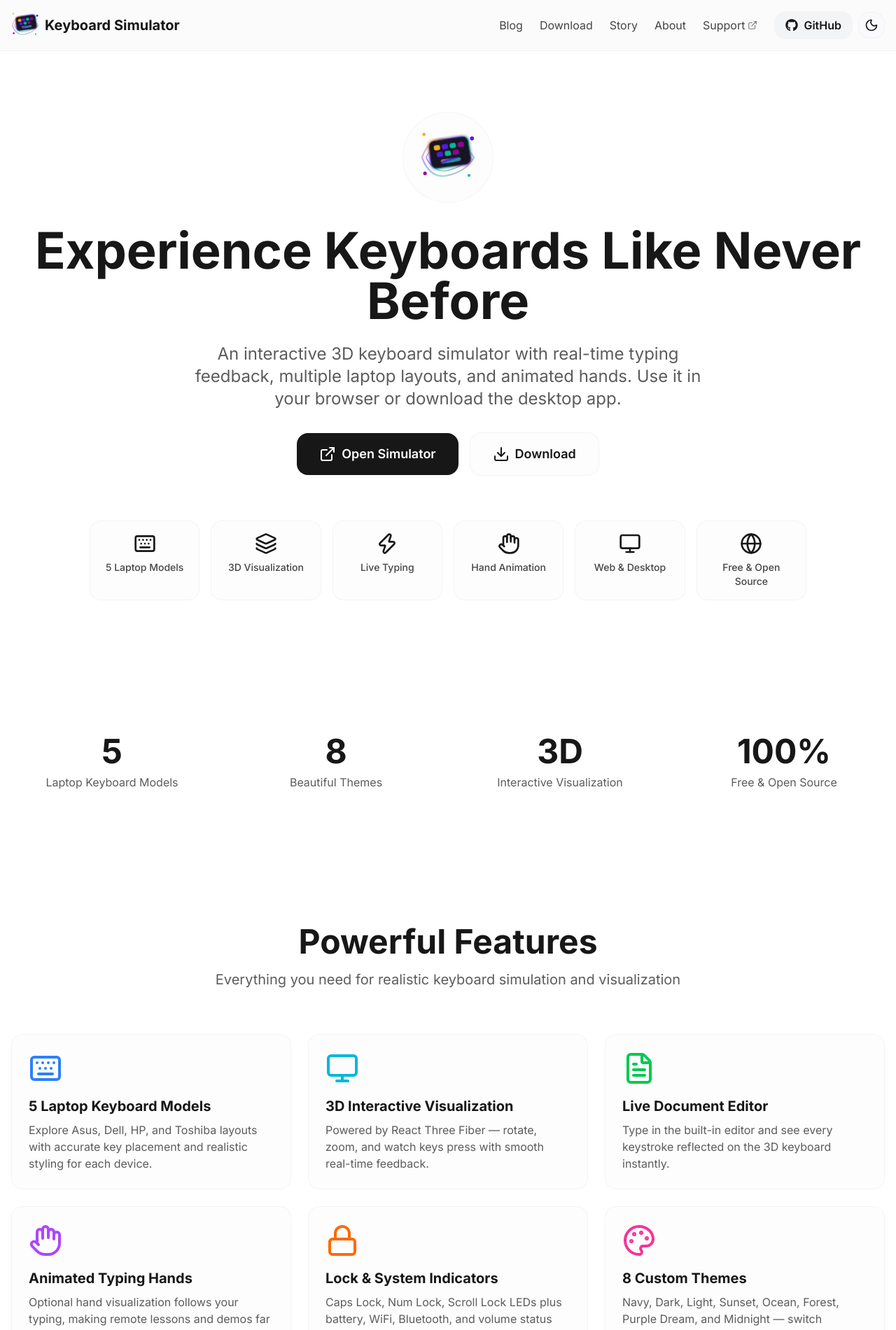
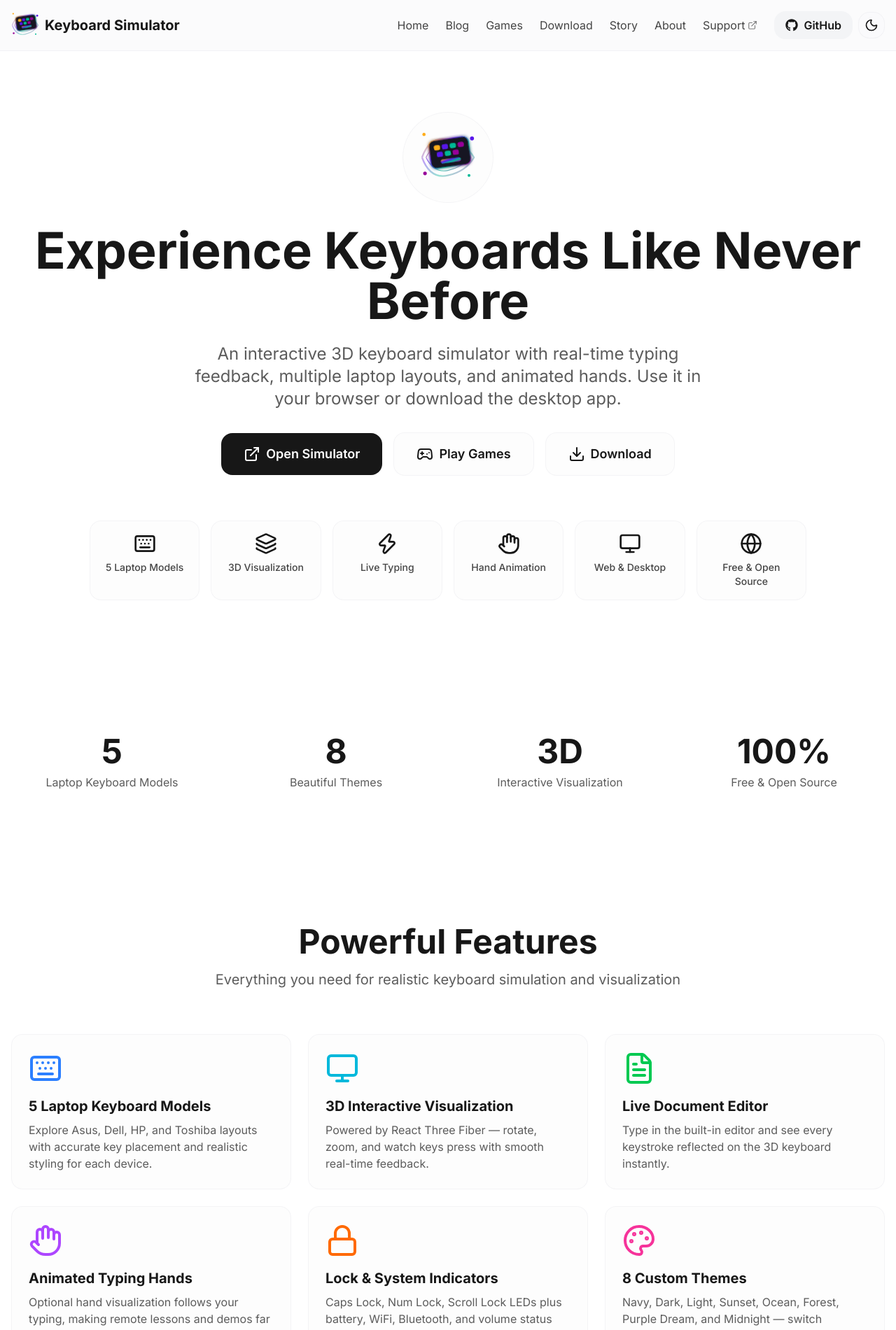
Before and after one commit to Roboticela/Keyboard-Simulator-Frontend, a Next.js app: page / in a window 1280 px wide. Shown: the top 1901 px of the page at 70% size. Built offline with nearby package versions, Linux system fonts and the light colour scheme.

Commit message:
Enhance README and components to include links to the new web app and games. Update Footer and Navbar with game links, and add Games section to HomePage. Introduce GAMES_URL constant for better URL management.

```diff
--- a/components/Footer.tsx
+++ b/components/Footer.tsx
@@ -5,7 +5,7 @@ import { FaGithub } from 'react-icons/fa';
 import Link from 'next/link';
 import { usePathname } from 'next/navigation';
 import { SiteLogo } from './SiteLogo';
-import { GITHUB_REPO, SITE_NAME, APP_URL } from '@/lib/constants';
+import { GITHUB_REPO, SITE_NAME, APP_URL, GAMES_URL } from '@/lib/constants';
 
 function scrollToTop() {
   window.scrollTo({ top: 0, behavior: 'smooth' });
@@ -83,6 +83,7 @@ export default function Footer() {
               )}
               <li>{hashLink('#features', 'Features')}</li>
               <li>{hashLink('#demo', 'Demo')}</li>
+              <li>{hashLink('#games', 'Games')}</li>
               <li>{hashLink('#downloads', 'Download')}</li>
             </ul>
           </div>
@@ -92,6 +93,16 @@ export default function Footer() {
             <ul className="space-y-2">
               <li>{hashLink('#story', 'Story')}</li>
               <li>{hashLink('#about', 'About')}</li>
+              <li>
+                <a
+                  href={GAMES_URL}
+                  target="_blank"
+                  rel="noopener noreferrer"
+                  className="text-sm text-foreground/70 hover:text-primary transition-colors"
+                >
+                  Play Games
+                </a>
+              </li>
             </ul>
           </div>
 
--- /dev/null
+++ b/components/Games.tsx
@@ -0,0 +1,89 @@
+'use client';
+
+import { motion } from 'framer-motion';
+import { ExternalLink, Gamepad2, ArrowRight } from 'lucide-react';
+import { GAMES, getGameUrl } from '@/lib/games';
+import { GAMES_URL } from '@/lib/constants';
+
+const containerAnimation = {
+  hidden: { opacity: 0 },
+  show: { opacity: 1, transition: { staggerChildren: 0.05 } },
+};
+
+const itemAnimation = {
+  hidden: { opacity: 0, y: 16 },
+  show: { opacity: 1, y: 0 },
+};
+
+export default function Games() {
+  return (
+    <section id="games" className="py-16 md:py-24 px-4 overflow-x-hidden">
+      <div className="max-w-7xl mx-auto">
+        <motion.div
+          className="text-center mb-12 md:mb-16"
+          initial={{ opacity: 0, y: 20 }}
+          whileInView={{ opacity: 1, y: 0 }}
+          viewport={{ once: true }}
+          transition={{ duration: 0.5 }}
+        >
+          <h2 className="text-3xl md:text-5xl font-bold text-foreground mb-4">Keyboard Games</h2>
+          <p className="text-xl text-foreground/70 max-w-3xl mx-auto mb-8">
+            Twenty focused games in the web app — each built for one skill: typing speed, accuracy, shortcuts,
+            layouts, reaction time, and more.
+          </p>
+          <motion.a
+            href={GAMES_URL}
+            target="_blank"
+            rel="noopener noreferrer"
+            whileHover={{ scale: 1.02 }}
+            whileTap={{ scale: 0.98 }}
+            className="inline-flex items-center justify-center gap-2 px-8 py-4 bg-primary hover:bg-primary/90 text-background rounded-xl font-semibold text-lg transition-colors"
+          >
+            <Gamepad2 className="text-xl" />
+            Browse All Games
+            <ExternalLink className="w-4 h-4 opacity-80" />
+          </motion.a>
+        </motion.div>
+
+        <motion.div
+          className="grid grid-cols-1 sm:grid-cols-2 lg:grid-cols-3 xl:grid-cols-4 gap-4 md:gap-5"
+          variants={containerAnimation}
+          initial="hidden"
+          whileInView="show"
+          viewport={{ once: true }}
+        >
+          {GAMES.map((game) => (
+            <motion.a
+              key={game.slug}
+              href={getGameUrl(game.slug)}
+              target="_blank"
+              rel="noopener noreferrer"
+              variants={itemAnimation}
+              whileHover={{ y: -2 }}
+              className="group bg-card/40 backdrop-blur-md rounded-xl p-5 border border-border/40 hover:border-primary/40 hover:bg-card/60 transition-all duration-300 flex flex-col h-full"
+            >
+              <game.icon className="w-9 h-9 text-primary mb-3 shrink-0" aria-hidden="true" />
+              <h3 className="text-base font-bold text-foreground mb-2 group-hover:text-primary transition-colors">
+                {game.title}
+              </h3>
+              <p className="text-sm text-foreground/70 leading-relaxed flex-1">{game.description}</p>
+              <span className="inline-flex items-center gap-1.5 text-sm font-semibold text-primary mt-4">
+                Play
+                <ArrowRight className="w-4 h-4 group-hover:translate-x-0.5 transition-transform" />
+              </span>
+            </motion.a>
+          ))}
+        </motion.div>
+
+        <motion.p
+          className="text-center text-foreground/60 text-sm mt-10"
+          initial={{ opacity: 0 }}
+          whileInView={{ opacity: 1 }}
+          viewport={{ once: true }}
+        >
+          Each game opens in the Keyboard Simulator web app — no download required.
+        </motion.p>
+      </div>
+    </section>
+  );
+}
--- a/components/Hero.tsx
+++ b/components/Hero.tsx
@@ -1,9 +1,9 @@
 'use client';
 
 import { motion } from 'framer-motion';
-import { Download, ExternalLink, Keyboard, Layers, Zap, Hand, Monitor, Globe } from 'lucide-react';
+import { Download, ExternalLink, Gamepad2, Keyboard, Layers, Zap, Hand, Monitor, Globe } from 'lucide-react';
 import Link from 'next/link';
-import { APP_URL } from '@/lib/constants';
+import { APP_URL, GAMES_URL } from '@/lib/constants';
 
 const benefits = [
   { icon: Keyboard, text: '5 Laptop Models' },
@@ -83,7 +83,7 @@ export default function Hero() {
             and animated hands. Use it in your browser or download the desktop app.
           </motion.p>
           <motion.div
-            className="flex flex-col sm:flex-row gap-4 justify-center items-center px-4 w-full sm:w-auto"
+            className="flex flex-col sm:flex-row flex-wrap gap-4 justify-center items-center px-4 w-full sm:w-auto"
             initial={{ opacity: 0 }}
             animate={{ opacity: 1 }}
             transition={{ delay: 0.7 }}
@@ -98,6 +98,17 @@ export default function Hero() {
             >
               <ExternalLink className="text-lg sm:text-xl" />
               Open Simulator
+            </motion.a>
+            <motion.a
+              href={GAMES_URL}
+              target="_blank"
+              rel="noopener noreferrer"
+              whileHover={{ scale: 1.02 }}
+              whileTap={{ scale: 0.98 }}
+              className="w-full sm:w-auto px-6 sm:px-8 py-3 sm:py-4 bg-card/40 hover:bg-card/60 backdrop-blur-md rounded-xl font-semibold text-base sm:text-lg transition-colors flex items-center justify-center gap-2 text-foreground border border-border/40"
+            >
+              <Gamepad2 className="text-lg sm:text-xl" />
+              Play Games
             </motion.a>
             <Link href="#downloads" className="w-full sm:w-auto">
               <motion.div
--- a/components/HomePage.tsx
+++ b/components/HomePage.tsx
@@ -10,6 +10,7 @@ const Features = dynamic(() => import('@/components/Features'));
 const Story = dynamic(() => import('@/components/Story'));
 const HowItWorks = dynamic(() => import('@/components/HowItWorks'));
 const Demo = dynamic(() => import('@/components/Demo'));
+const Games = dynamic(() => import('@/components/Games'));
 const UseCases = dynamic(() => import('@/components/UseCases'));
 const Downloads = dynamic(() => import('@/components/Downloads'));
 const WhyChoose = dynamic(() => import('@/components/WhyChoose'));
@@ -31,6 +32,7 @@ export default function HomePage() {
         <Story />
         <HowItWorks />
         <Demo />
+        <Games />
         <UseCases />
         <Downloads />
         <WhyChoose />
--- a/components/Navbar.tsx
+++ b/components/Navbar.tsx
@@ -25,12 +25,12 @@ export default function Navbar() {
   const navLinks = [
     { href: '/', label: 'Home' },
     { href: '/blogs', label: 'Blog' },
+    { href: '#games', label: 'Games' },
     { href: '#downloads', label: 'Download' },
     { href: '#story', label: 'Story' },
     { href: '#about', label: 'About' },
     { href: SUPPORT_URL, label: 'Support' },
-  ].filter((link) => !(isHome && link.href === '/'))
-    .filter((link) => !(isBlog && link.href === '/blogs'));
+  ].filter((link) => !(isBlog && link.href === '/blogs'));
 
   const renderNavLink = (link: (typeof navLinks)[number]) => {
     if (link.href.startsWith('http')) {
--- a/lib/constants.ts
+++ b/lib/constants.ts
@@ -1,6 +1,7 @@
 export const SITE_NAME = 'Keyboard Simulator';
 export const SITE_URL = 'https://keyboard-simulator.roboticela.com';
 export const APP_URL = 'https://app.keyboard-simulator.roboticela.com';
+export const GAMES_URL = `${APP_URL}/games`;
 export const SUPPORT_URL = 'https://roboticela.com/support/keyboard-simulator';
 export const GITHUB_REPO = 'https://github.com/Roboticela/Keyboard-Simulator';
 export const GITHUB_RELEASES = `${GITHUB_REPO}/releases`;
--- /dev/null
+++ b/lib/games/games.ts
@@ -0,0 +1,154 @@
+import type { LucideIcon } from 'lucide-react';
+import {
+  Gauge,
+  Zap,
+  Target,
+  Home,
+  FileText,
+  Flag,
+  Star,
+  Brain,
+  Hash,
+  HelpCircle,
+  Command,
+  LayoutGrid,
+  FunctionSquare,
+  Layers,
+  Timer,
+  MapPin,
+  Hand,
+  Calculator,
+  CaseSensitive,
+  Eraser,
+} from 'lucide-react';
+
+export interface GameEntry {
+  slug: string;
+  title: string;
+  description: string;
+  icon: LucideIcon;
+}
+
+/** Twenty keyboard games — each card is one focused activity. */
+export const GAMES: GameEntry[] = [
+  {
+    slug: 'typing-speed-test',
+    title: 'Typing Speed Test',
+    description: 'Measure your words per minute in a 60-second typing test.',
+    icon: Gauge,
+  },
+  {
+    slug: 'word-sprint',
+    title: 'Word Sprint',
+    description: 'Type as many random words as you can in 30 seconds.',
+    icon: Zap,
+  },
+  {
+    slug: 'typing-accuracy',
+    title: 'Typing Accuracy',
+    description: 'Type a sentence with the highest accuracy — every mistake counts.',
+    icon: Target,
+  },
+  {
+    slug: 'home-row-hero',
+    title: 'Home Row Hero',
+    description: 'Practice only the home row keys: A S D F J K L ;',
+    icon: Home,
+  },
+  {
+    slug: 'paragraph-marathon',
+    title: 'Paragraph Marathon',
+    description: 'Type a full paragraph from start to finish without stopping.',
+    icon: FileText,
+  },
+  {
+    slug: 'typing-race',
+    title: 'Typing Race',
+    description: 'Complete the sentence before the countdown reaches zero.',
+    icon: Flag,
+  },
+  {
+    slug: 'typing-stars',
+    title: 'Typing Stars',
+    description: 'Destroy falling letters by pressing the matching key.',
+    icon: Star,
+  },
+  {
+    slug: 'key-memory',
+    title: 'Key Memory',
+    description: 'Repeat growing keyboard key sequences in order.',
+    icon: Brain,
+  },
+  {
+    slug: 'symbol-smash',
+    title: 'Symbol Smash',
+    description: 'Type punctuation and special symbols as fast as you can.',
+    icon: Hash,
+  },
+  {
+    slug: 'keyboard-quiz',
+    title: 'Keyboard Quiz',
+    description: 'Answer multiple-choice questions about keyboard hardware.',
+    icon: HelpCircle,
+  },
+  {
+    slug: 'shortcut-master',
+    title: 'Shortcut Master',
+    description: 'Identify what each Ctrl, Alt, and Cmd shortcut does.',
+    icon: Command,
+  },
+  {
+    slug: 'layout-quiz',
+    title: 'Layout Quiz',
+    description: 'Test your knowledge of QWERTY, AZERTY, and other layouts.',
+    icon: LayoutGrid,
+  },
+  {
+    slug: 'function-key-finder',
+    title: 'Function Key Finder',
+    description: 'Match F1 through F12 to their most common uses.',
+    icon: FunctionSquare,
+  },
+  {
+    slug: 'modifier-mash',
+    title: 'Modifier Mash',
+    description: 'Press the correct Ctrl, Alt, Shift, or Meta combination.',
+    icon: Layers,
+  },
+  {
+    slug: 'key-reaction-time',
+    title: 'Key Reaction Time',
+    description: 'Press the shown key as quickly as possible when prompted.',
+    icon: Timer,
+  },
+  {
+    slug: 'key-location-trainer',
+    title: 'Key Location Trainer',
+    description: 'Press the correct key when a letter appears on screen.',
+    icon: MapPin,
+  },
+  {
+    slug: 'n-key-rollover',
+    title: 'N-Key Rollover',
+    description: 'Hold as many different keys simultaneously as your keyboard allows.',
+    icon: Hand,
+  },
+  {
+    slug: 'number-pad-speed',
+    title: 'Number Pad Speed',
+    description: 'Type number sequences quickly using the numpad.',
+    icon: Calculator,
+  },
+  {
+    slug: 'shift-challenge',
+    title: 'Shift Challenge',
+    description: 'Type mixed-case words and shifted symbols correctly.',
+    icon: CaseSensitive,
+  },
+  {
+    slug: 'backspace-blitz',
+    title: 'Backspace Blitz',
+    description: 'Fix highlighted typos using Backspace before time runs out.',
+    icon: Eraser,
+  },
+];
--- /dev/null
+++ b/lib/games/index.ts
@@ -0,0 +1,3 @@
+export type { GameEntry } from './games';
+export { GAMES } from './games';
+export { getGameUrl } from './urls';
--- /dev/null
+++ b/lib/games/urls.ts
@@ -0,0 +1,8 @@
+import { GAMES_URL } from '@/lib/constants';
+
+export function getGameUrl(slug: string): string {
+  return `${GAMES_URL}/${slug}`;
+}
+
+export { GAMES } from './games';
+export type { GameEntry } from './games';
```
Also changed, not shown: 1 other file (tests, documents, lock files or other folders).
